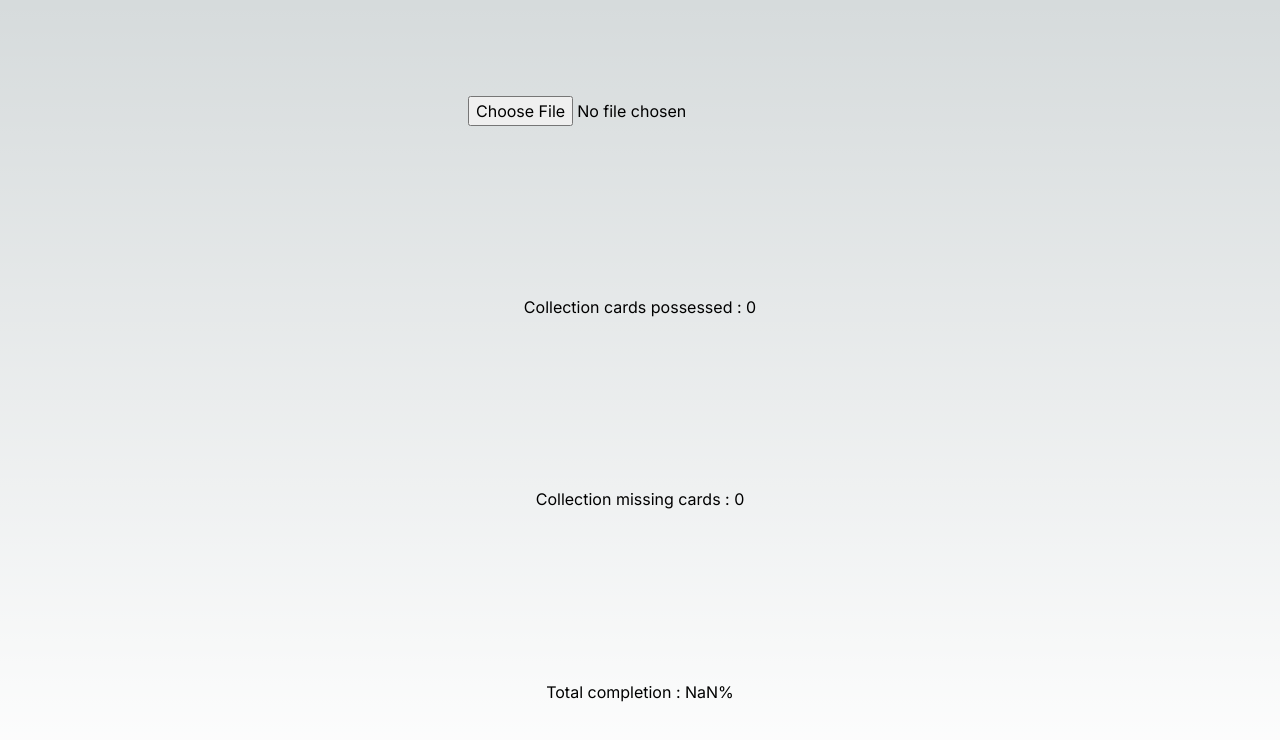
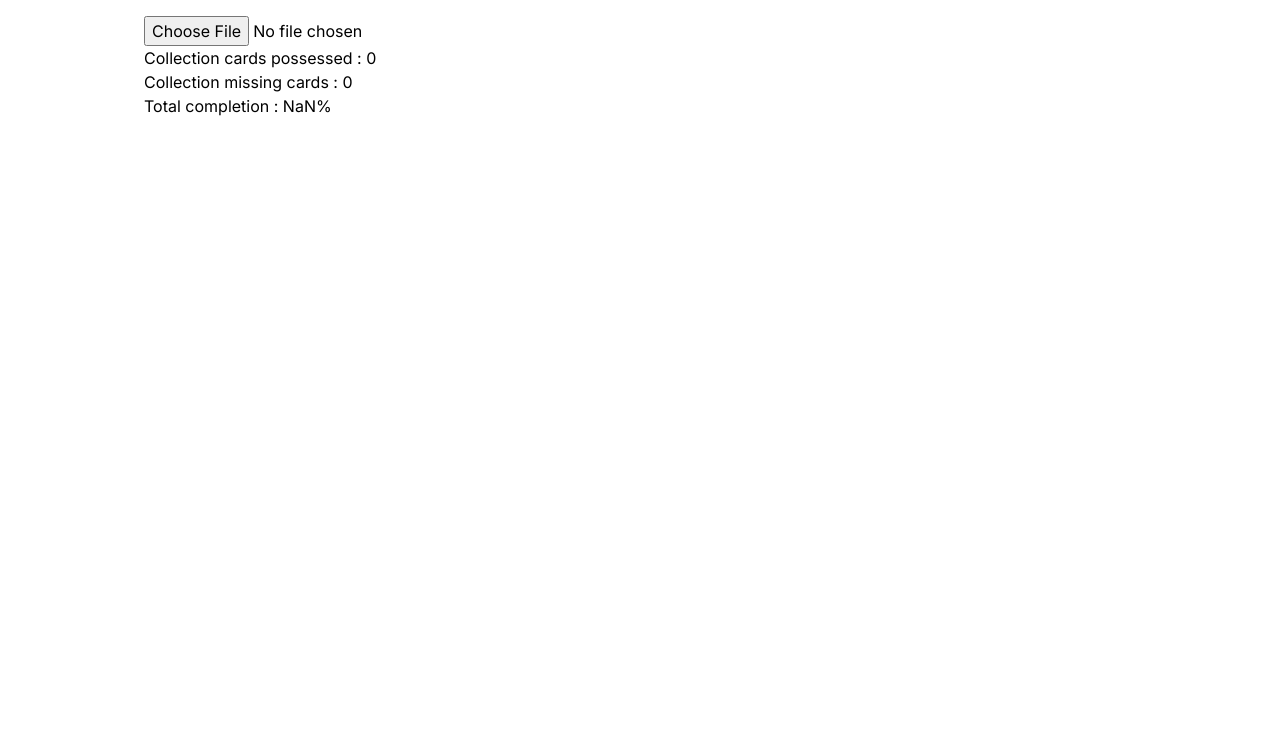
Before and after one commit to tidusia/fabrary-to-text, a Next.js app: page / in a window 1280 px wide. Shown: the top 740 px of the page. Built offline with nearby package versions, Linux system fonts and the light colour scheme.

Commit message:
feat(main-page): add total missing cards per edition EditionStats

```diff
--- a/app/globals.css
+++ b/app/globals.css
@@ -2,26 +2,5 @@
 @tailwind components;
 @tailwind utilities;
 
-:root {
-  --foreground-rgb: 0, 0, 0;
-  --background-start-rgb: 214, 219, 220;
-  --background-end-rgb: 255, 255, 255;
+body {
 }
-
-/*@media (prefers-color-scheme: dark) {*/
-/*  :root {*/
-/*    --foreground-rgb: 255, 255, 255;*/
-/*    --background-start-rgb: 0, 0, 0;*/
-/*    --background-end-rgb: 0, 0, 0;*/
-/*  }*/
-/*}*/
-
-body {
-  color: rgb(var(--foreground-rgb));
-  background: linear-gradient(
-      to bottom,
-      transparent,
-      rgb(var(--background-end-rgb))
-    )
-    rgb(var(--background-start-rgb));
-}
--- a/app/page.tsx
+++ b/app/page.tsx
@@ -41,7 +41,7 @@ export default function Home() {
   });
 
   return (
-    <main className="flex min-h-screen flex-col items-center justify-between p-24">
+    <main className="p-4 max-w-screen-lg mx-auto">
       <input
         type="file"
         name="file"
@@ -55,7 +55,11 @@ export default function Home() {
       <div>Collection missing cards : {totalMissingCards}</div>
       <div>Total completion : {percentile}%</div>
 
-      <EditionStats edition={Release.WelcomeToRathe} collection={collection} />
+      <div className="flex flex-col gap-4">
+        <EditionStats
+          edition={Release.WelcomeToRathe}
+          collection={collection}
+        />
         <EditionStats edition={Release.ArcaneRising} collection={collection} />
         <EditionStats edition={Release.CrucibleOfWar} collection={collection} />
         <EditionStats edition={Release.Monarch} collection={collection} />
@@ -66,6 +70,7 @@ export default function Home() {
         <EditionStats edition={Release.Outsiders} collection={collection} />
         <EditionStats edition={Release.DuskTillDawn} collection={collection} />
         <EditionStats edition={Release.BrightLights} collection={collection} />
+      </div>
     </main>
   );
 }
@@ -92,11 +97,16 @@ const EditionStats = ({ edition, collection }: EditionStatsProps) => {
     (card) => card.sets.has(edition) && card.missing,
   );
   const organizedMissingCards = organizeMissingCards(missingCards);
+  const totalMissingCards = missingCards.reduce(
+    (sum, card) => sum + card.missing,
+    0,
+  );
 
   return (
     <div className="flex border-black border-2 gap-4 p-2">
       <h2>{edition}</h2>
       <h3>{percentile}% complete</h3>
+      <h3>Total missing : {totalMissingCards} cards</h3>
 
       {organizedMissingCards.map((missingCards) => (
         <MissingCardsBloc missingCards={missingCards} />
```
Lines whose indentation alone changed are shown as unchanged.
